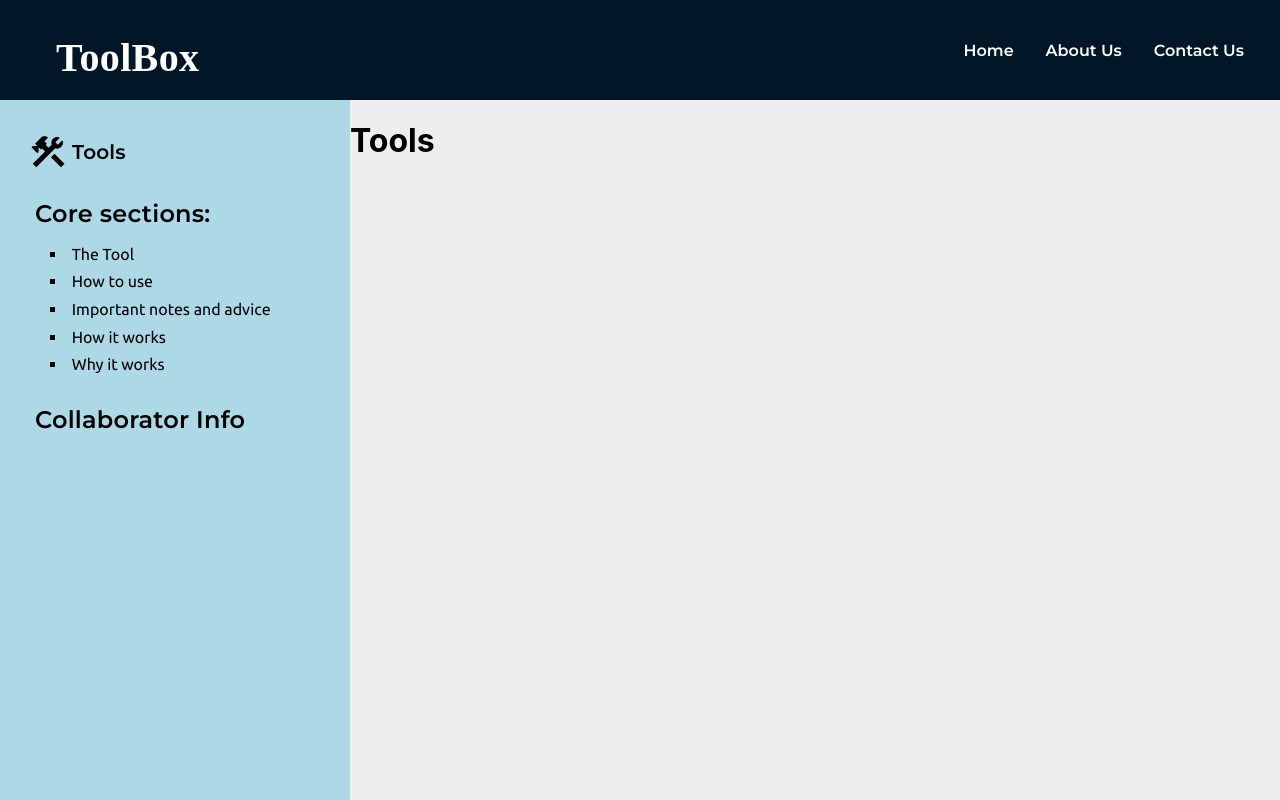
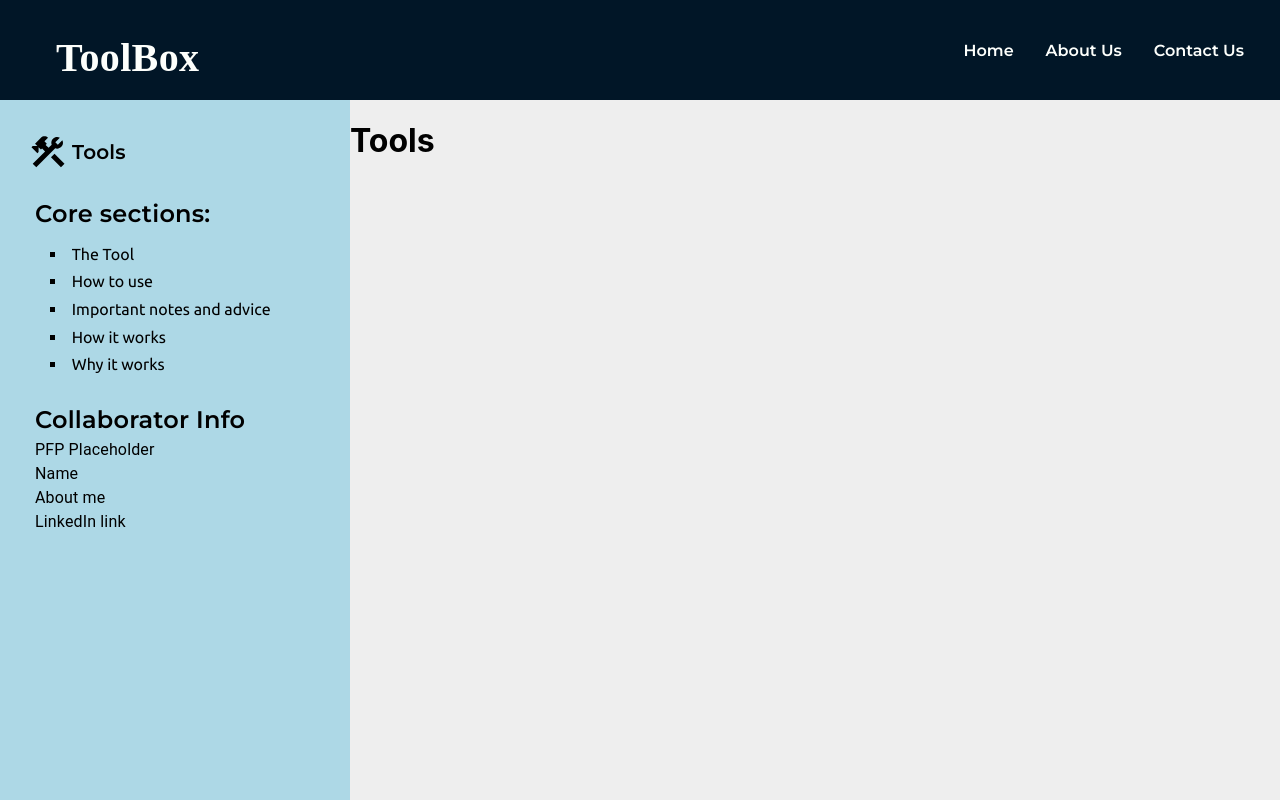
Before and after one commit to songFanAccount/ToolBo, a React (Create React App) app in the folder toolbox/: page /tools in a window 1280 px wide. Built offline with nearby package versions, Linux system fonts and the light colour scheme; a web font is replaced by a local one.

Commit message:
Introduced ToolPageLayout

```diff
--- a/toolbox/src/App.js
+++ b/toolbox/src/App.js
@@ -11,6 +11,7 @@ import StationaryPoints from './pages/tools/maths/differentiation/StationaryPoin
 
 import { BrowserRouter, Routes, Route, Outlet } from 'react-router-dom';
 import LatexConverter from './pages/tools/maths/LatexConverter';
+import ToolPageLayout from './components/UI/toolPage/ToolPageLayout';
 function App() {
 	return (
     	<BrowserRouter>
@@ -20,7 +21,7 @@ function App() {
 					<Route path="about" element={<AboutUs />} />
 					<Route path="contact" element={<Contact />} />
 					<Route path="*" element={<NotFound />} />
-					<Route path="tools" element={<Outlet/>}>
+					<Route path="tools" element={<ToolPageLayout/>}>
 						<Route index element={<Tools/>}/>
 						<Route path="maths">
 							<Route index element={<Maths/>}/>
--- a/toolbox/src/components/UI/CollaboratorInfo.jsx
+++ b/toolbox/src/components/UI/CollaboratorInfo.jsx
@@ -17,6 +17,10 @@ function CollaboratorInfo() {
             >
                 Collaborator Info
             </Typography>
+            <Typography>PFP Placeholder</Typography>
+            <Typography>Name</Typography>
+            <Typography>About me</Typography>
+            <Typography>LinkedIn link</Typography>
         </Box>
     )
 }
--- a/toolbox/src/components/UI/DefaultLayout.jsx
+++ b/toolbox/src/components/UI/DefaultLayout.jsx
@@ -1,7 +1,6 @@
 import { Box, useMediaQuery } from '@mui/material';
 import { Outlet } from 'react-router-dom';
 import Header from './Header/Header';
-import SideBar from './SideBar';
 
 function DefaultLayout() {
     /*
@@ -23,7 +22,7 @@ function DefaultLayout() {
                     overflowX: 'clip',
                     height: '100vh',
                     backgroundColor: '#eeeeee',
-                    zIndex: 7
+                    zIndex: -1
                 }}
             />
             <Box className="defaultLayout"
@@ -36,36 +35,12 @@ function DefaultLayout() {
                     position: 'fixed',
                     top: 0,
                     left: 0,
-                    zIndex: 9,
+                    zIndex: 8,
                 }}
             >
                 <Header dimX={dimX}/>
-                <Box
-                    sx={{
-                    }}
-                >
-                    <Box
-                        sx={{
-                            display: 'flex',
-                            flexDirection: 'row',
-                            width: 350,
-                        }}
-                    >
-                        {dimX > 0 && <SideBar/>}
-                    </Box>
-                </Box>
             </Box>
-            <Box className="pageContent"
-                sx={{
-                    position: 'absolute',
-                    overflowX: 'clip',
-                    top: 100,
-                    left: 350,
-                    zIndex: 8,
-                }}
-            >
-                <Outlet dimX={dimX}/>
-            </Box>
+            <Outlet/>
         </>
     )
 }
--- a/toolbox/src/components/UI/SideBar.jsx
+++ b/toolbox/src/components/UI/toolPage/SideBar.jsx
@@ -1,7 +1,7 @@
 import { Box } from "@mui/material"
-import CollaboratorInfo from "./CollaboratorInfo"
-import SideNavBar from "./SideNavBar"
-import ToolPageNav from "./ToolPageNav"
+import CollaboratorInfo from "../CollaboratorInfo"
+import SideNavBar from "../SideNavBar"
+import ToolPageNav from "../ToolPageNav"
 
 function SideBar() {
     return (
@@ -14,7 +14,8 @@ function SideBar() {
                 backgroundColor: '#ADD8E6',
                 position: 'fixed',
                 top: 100,
-                height: 'calc(100vh - 100px)'
+                height: 'calc(100vh - 100px)',
+                zIndex: 9,
             }}
         >
             <SideNavBar inHeader={false}/>
--- /dev/null
+++ b/toolbox/src/components/UI/toolPage/ToolPageLayout.jsx
@@ -0,0 +1,35 @@
+import { Box, useMediaQuery } from "@mui/material"
+import { Outlet } from "react-router-dom"
+import SideBar from "./SideBar"
+
+function ToolPageLayout() {
+    let dimX = 0
+    if(useMediaQuery('(min-width:900px)')) {
+        dimX = 1
+    }
+    return(
+        <>
+            <Box
+                sx={{
+                    width: 350,
+                }}
+            >
+                {dimX > 0 && <SideBar/>}
+            </Box>
+            <Box className="pageContent"
+                sx={{
+                    position: 'absolute',
+                    overflowX: 'clip',
+                    top: 100,
+                    left: 350,
+                    zIndex: 8,
+                }}
+            >
+                <Outlet dimX={dimX}/>
+            </Box>
+            <Outlet/>
+        </>
+    )
+}
+
+export default ToolPageLayout
--- a/toolbox/src/pages/Home.jsx
+++ b/toolbox/src/pages/Home.jsx
@@ -1,14 +1,23 @@
 import { Box, Typography } from '@mui/material';
 import { Helmet } from 'react-helmet';
+import SideNavBar from '../components/UI/SideNavBar';
 
 function Home() {
     return (
         <>
             <Helmet>
-                <title>Home</title>
+                <title>ToolBox</title>
             </Helmet>
-            <Box>
-                <Typography>Home Page</Typography>
+            <Box
+                sx={{
+                    position: 'absolute',
+                    top: 100
+                }}
+            >
+                <Box>
+                    <Typography>Home Page</Typography>
+                </Box>
+                <SideNavBar inHeader={false}/>
             </Box>
         </>
     )
```
Also changed, not shown: toolbox/src/components/UI/SideNavBar.jsx (line endings or trailing spaces).
